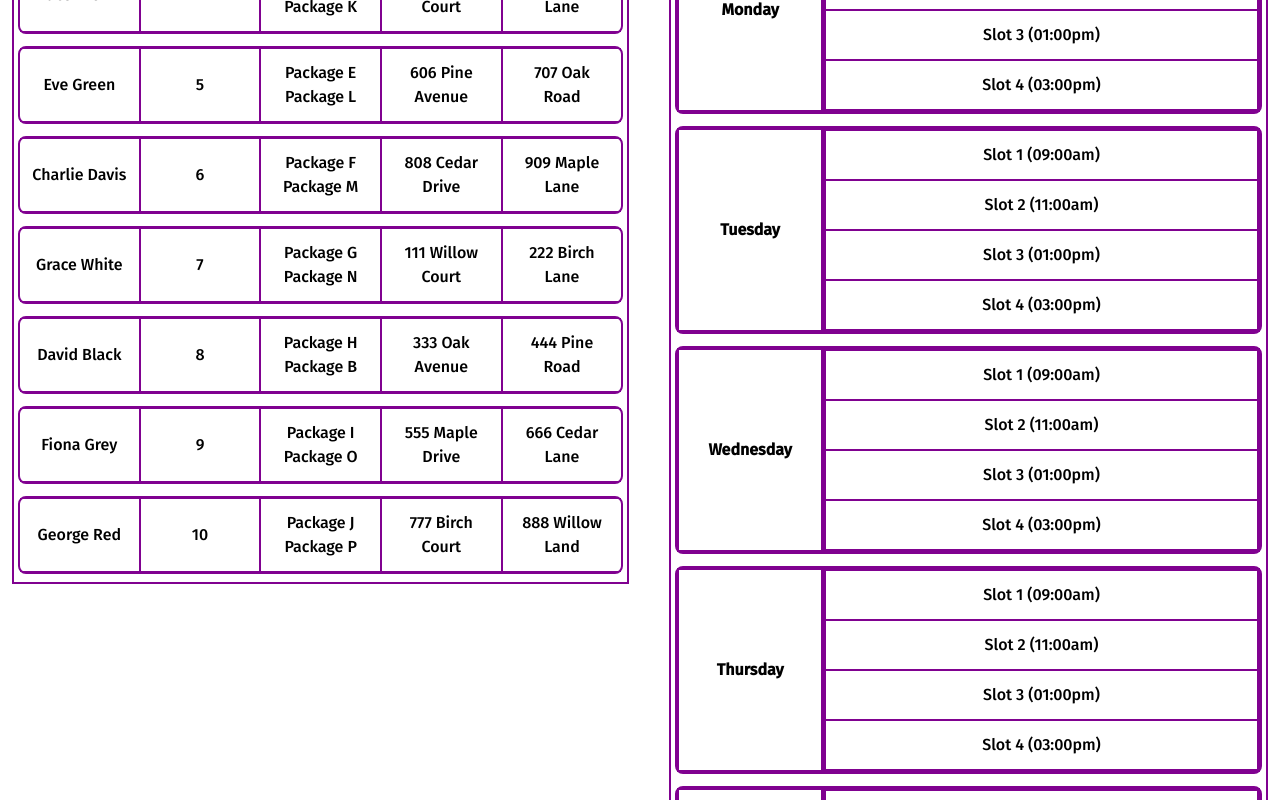
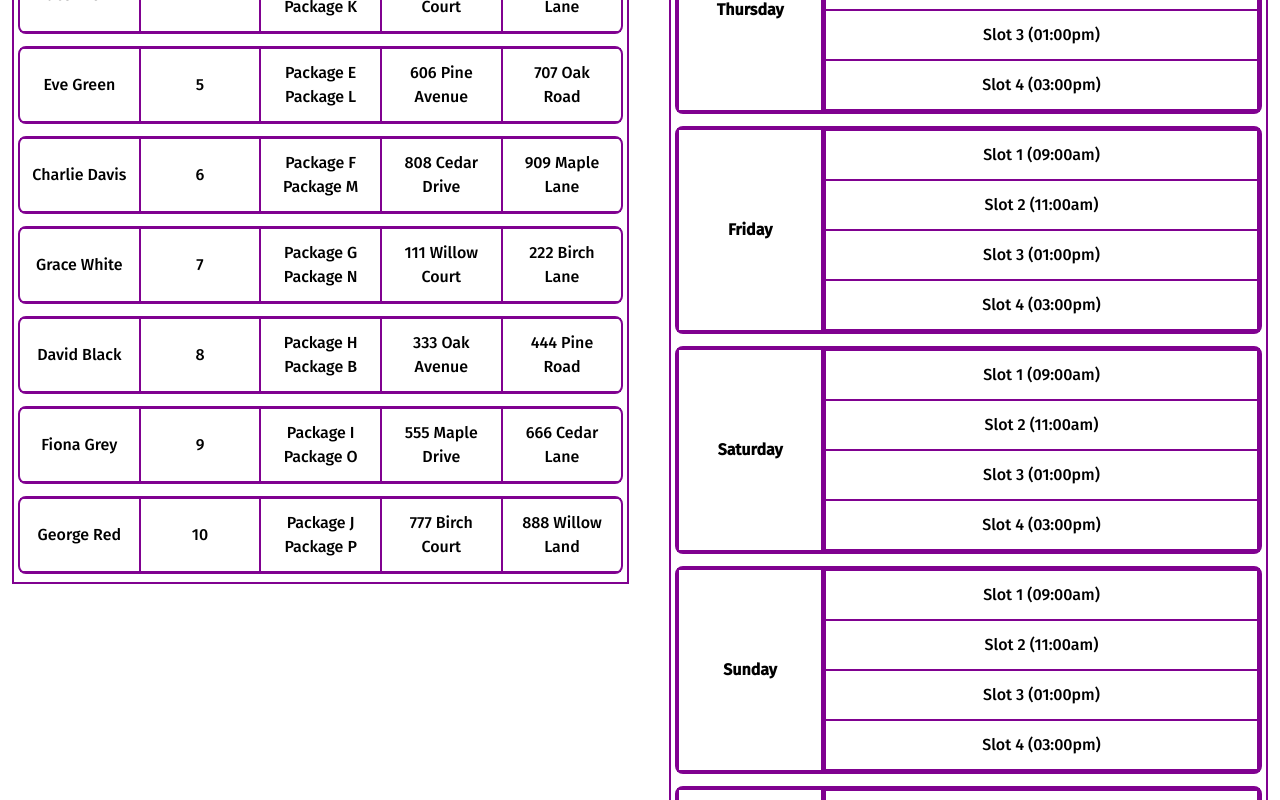
Before and after one commit to dev-willyy/yiponline-preinterview-task, a React (Create React App) app: page / in a window 1280 px wide. Shown: the part 500-1300 px from the top of the page. Built offline with nearby package versions, Linux system fonts and the light colour scheme.

Commit message:
Modified DataTable to auto-generate delivery days

```diff
--- a/src/components/CustomersRecords.tsx
+++ b/src/components/CustomersRecords.tsx
@@ -14,8 +14,8 @@ function CustomersRecords() {
                 {customer.CustomerID}
               </div>
               <ul className="basis-1 shrink grow p-3 border border-purple">
-                {customer.DeliveryItems.map((item) => (
-                  <li>{item}</li>
+                {customer.DeliveryItems.map((item, index) => (
+                  <li key={index}>{item}</li>
                 ))}
               </ul>
               <div className="basis-1 shrink grow p-3 flex items-center justify-center border border-purple">
--- a/src/components/DateTable.tsx
+++ b/src/components/DateTable.tsx
@@ -1,6 +1,8 @@
-import { weekDays } from '../database/dates';
+import { currentDay, generateWeekDaysArray } from '../database/dates';
 
 function DateTable() {
+  const weekDays = generateWeekDaysArray(currentDay);
+
   return (
     <section className="border-2 border-purple font-fira-md mx-3">
       <main className="flex flex-col gap-2 py-2">
--- a/src/components/LogisticQueue.tsx
+++ b/src/components/LogisticQueue.tsx
@@ -5,7 +5,7 @@ function LogisticQueue() {
   return (
     <main className="flex-1 grow shrink">
       <header className="border-2 border-purple mt-3 mx-3">
-        <h1 className="font-fira-extrabold text-3xl text-center p-3">Customer Queue</h1>
+        <h1 className="font-fira-extrabold text-3xl text-center p-3">Logistic Queue</h1>
       </header>
       <HeaderComponent isQueue />
       <CustomersRecords />
--- a/src/database/dates.ts
+++ b/src/database/dates.ts
@@ -17,7 +17,7 @@ const year: number = today.getFullYear();
 
 const currentDate = `${dayNumber} ${month}, ${year}`
 
-const weekDays: Array<String> = [
+const weekDays: Array<string> = [
 	'Sunday', 'Monday', 'Tuesday', 'Wednesday', 'Thursday', 'Friday', 'Saturday',
 ]
 
@@ -40,7 +40,26 @@ function autoSwitchNameOfDay(todayIndex: number): String {
 	return '';
 }
 
-const todayIndex: number = today.getDay();
-autoSwitchNameOfDay(todayIndex);
+function generateWeekDaysArray(todayIndex: number): Array<string> {
+	const weekDaysArray = [];
 
-export { currentDate, currentDay, weekDays, year, currentTime, autoSwitchNameOfDay }
+	for (let i = todayIndex + 1; i < weekDays.length; i++) {
+		weekDaysArray.push(weekDays[i])
+	}
+
+	for (let i = 0; i < todayIndex + 1; i++) {
+		weekDaysArray.push(weekDays[i])
+	}
+
+	return weekDaysArray;
+}
+
+export {
+	currentDate,
+	currentDay,
+	weekDays,
+	year,
+	currentTime,
+	autoSwitchNameOfDay,
+	generateWeekDaysArray
+}
```
